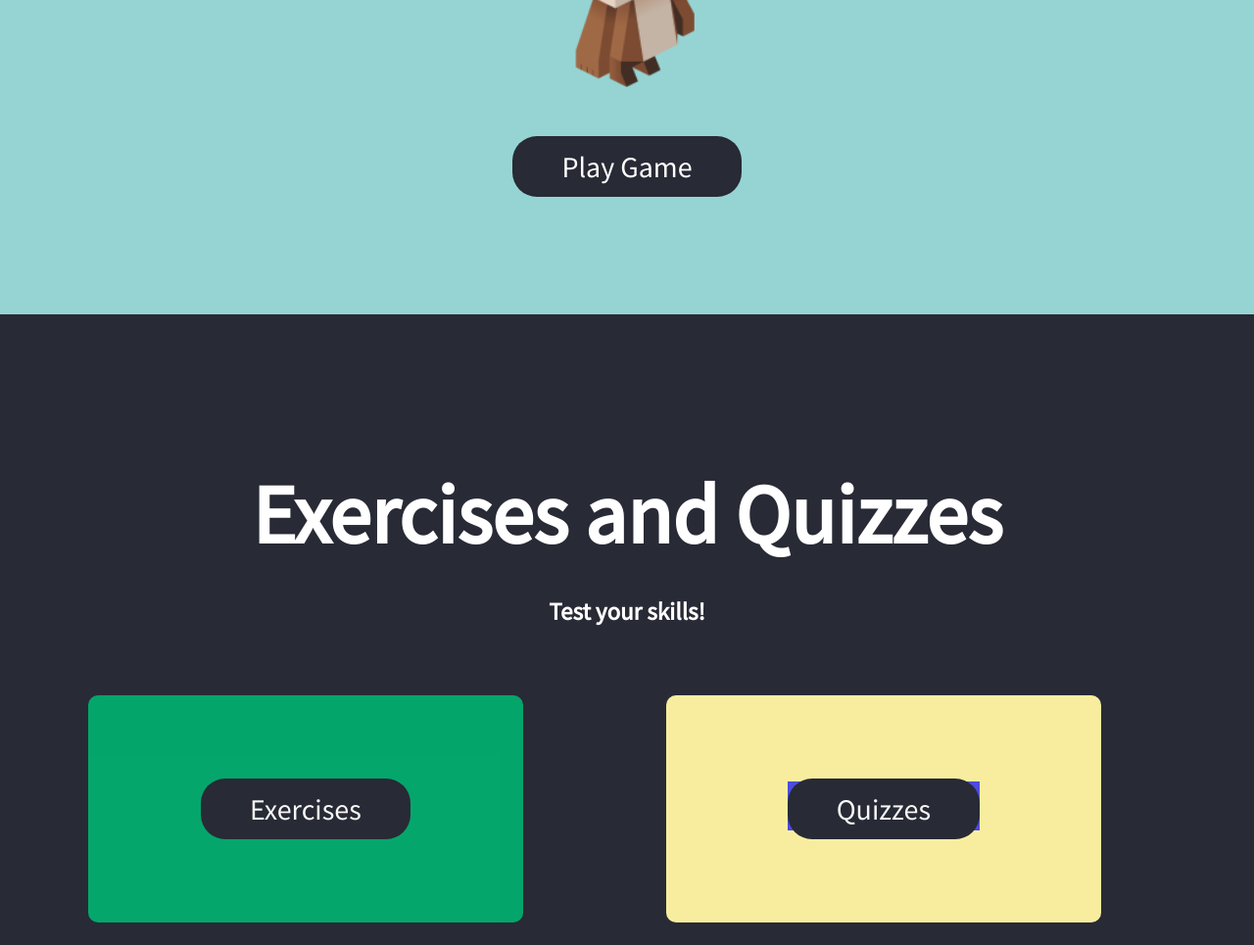
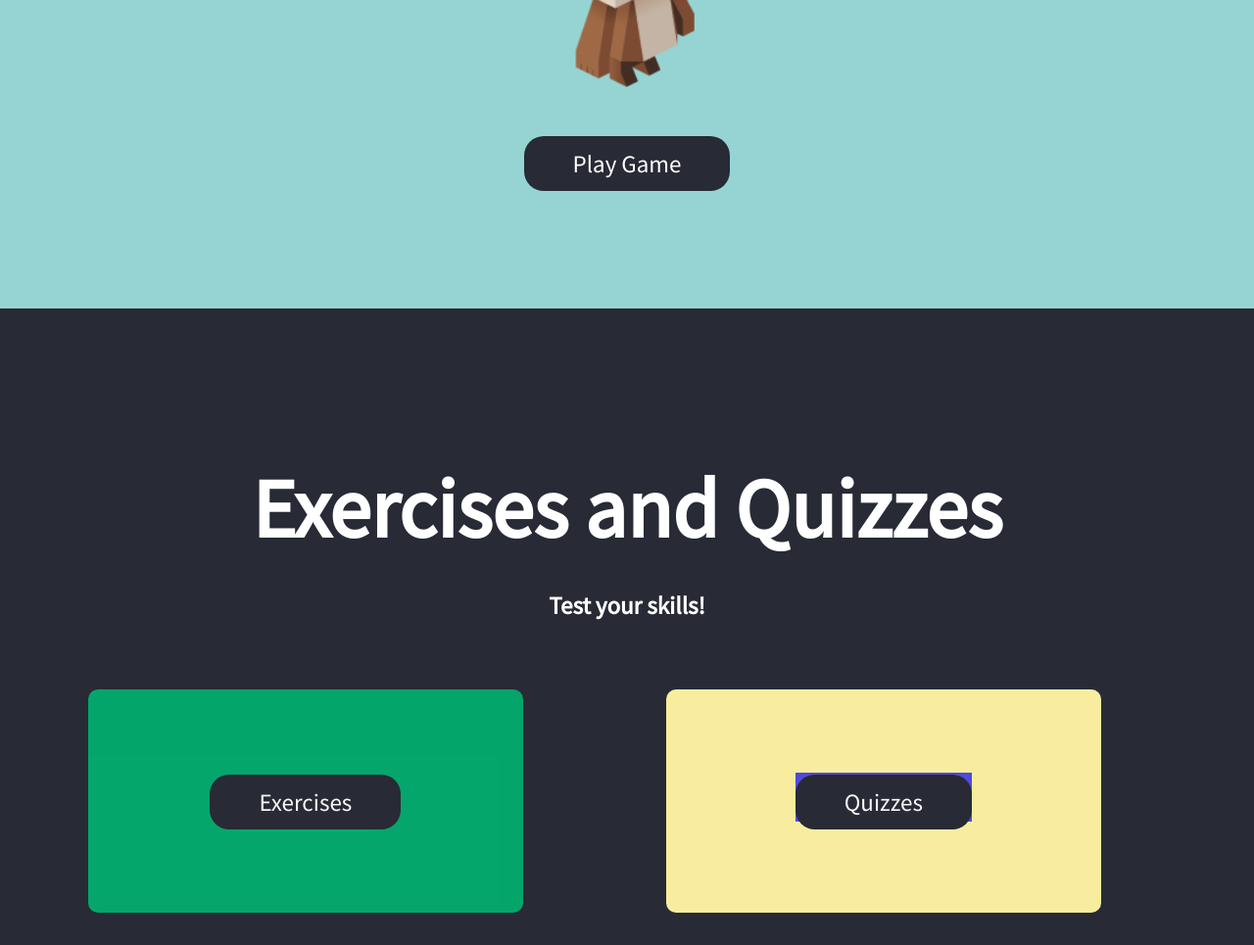
Before and after one commit to Wakaiirrl/PROG-CODE-WEBSITE-TUTORIAL, a plain HTML site: page index.html in a window 1280 px wide. Shown: the part 5580-6545 px from the top of the page at 98% size. Drawn offline with Linux system fonts and the light colour scheme; a web font is replaced by a local one.

Commit message:
Update style.css

```diff
--- a/files/css/style.css
+++ b/files/css/style.css
@@ -610,8 +610,8 @@ img {
   border: none;
   cursor: pointer;
   padding: 12px 50px;
-  font-size: 30px;
-  border-radius: 25px;
+  font-size: 25px;
+  border-radius: 20px;
 }
 #btn-game:hover {
   background-color: #000;
```
